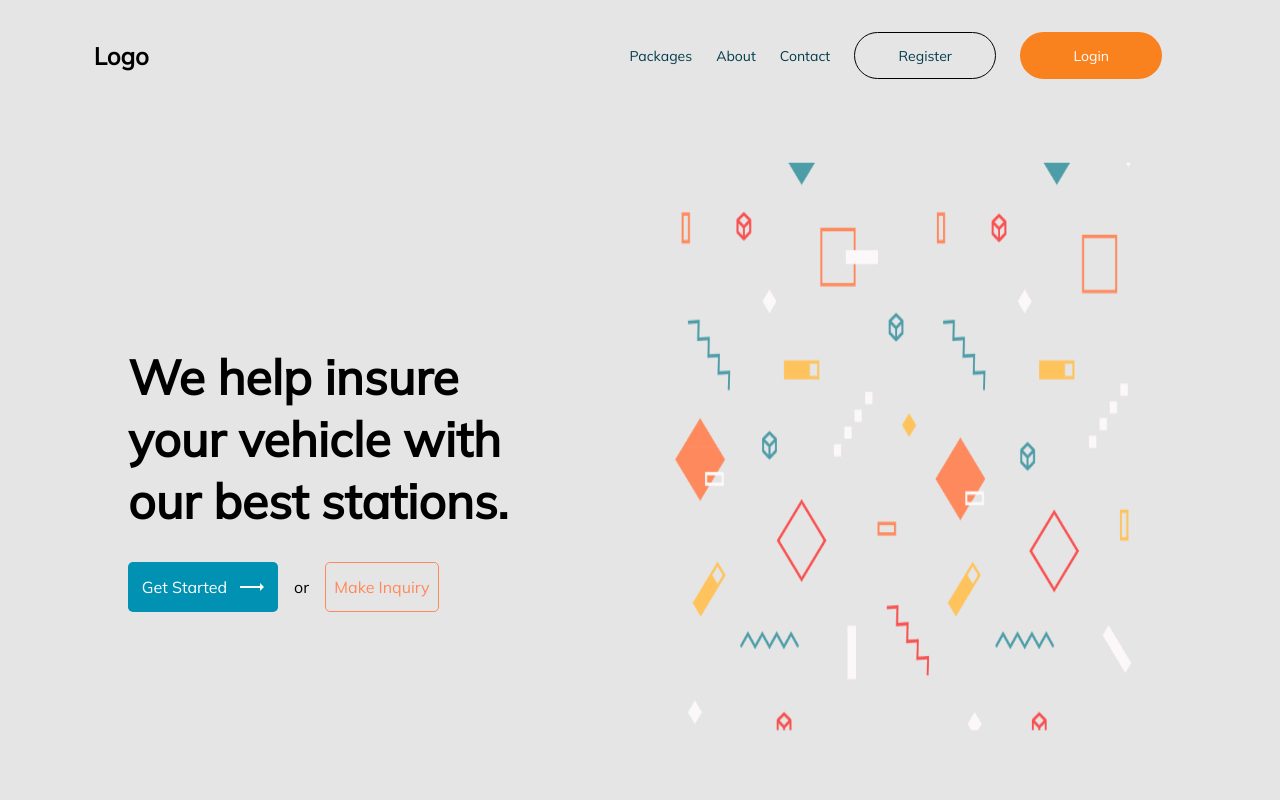
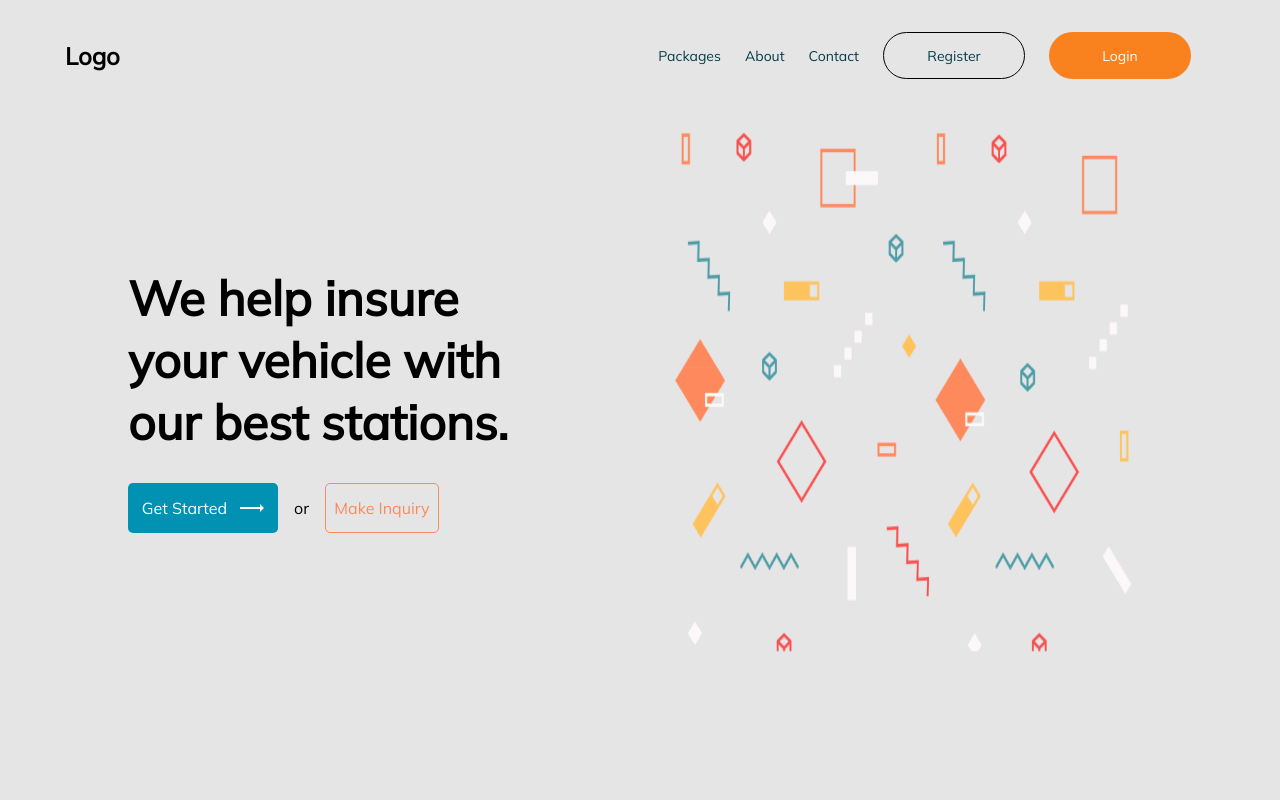
Before and after one commit to coolpythoncodes/spare-parts, a React (Create React App) app: page / in a window 1280 px wide. Shown: the top 800 px of the page. Built offline with nearby package versions, Linux system fonts and the light colour scheme.

Commit message:
made navbar to be fixed

```diff
--- a/src/Sass/insurancepage.scss
+++ b/src/Sass/insurancepage.scss
@@ -14,6 +14,7 @@ body{
     width: 80%;
     margin: auto;
     height: 100vh;
+    // padding-top: 5rem;
     // display: flex;
     // justify-content: space-between;
     // align-items: center;
@@ -55,22 +56,7 @@ body{
 
     &-right{
         height: 100%;
-        // flex:2;
-        // width: 100%;
-        // height: 100%;
-        // justify-self: end;
-        // height: 100%;
-        // width: 100%;
-        // border: 1px solid red;
 
-        .showcase-image{
-            // width: 80%;
-            // height: 80%;
-            // border: 1px solid blue;
-            // display: inline-block;
-            // margin-right: auto;
-
-        }
     }
 }
 
@@ -82,21 +68,6 @@ body{
     width: 80%;
     margin: auto;
     height: 100vh;
-
-    &-left{
-        // background: url('../assests/car_maintenance.png') no-repeat;
-        // background-size: 100%;
-        // background-position: center center;
-
-        // // position: relative;
-        // // background: #000;
-        // height: 100%;
-        // width: 100%;
-
-        .car-image{
-
-        }
-    }
 
     &-right{
 
--- a/src/Sass/navbar.scss
+++ b/src/Sass/navbar.scss
@@ -2,13 +2,15 @@
 
 .navbar{
     display: flex;
+    position: fixed;
+    top: 0;
+    background: #e5e5e5;
+    width: 100%;
     flex-direction: row;
     align-items: center;
-    max-width: 90%;
-    margin: auto;
     justify-content: center;
-    padding-top: 2rem;
-
+    padding: 2rem;
+    // border: 1px solid red;
 
     #logo{
         flex: 0.9;
```
